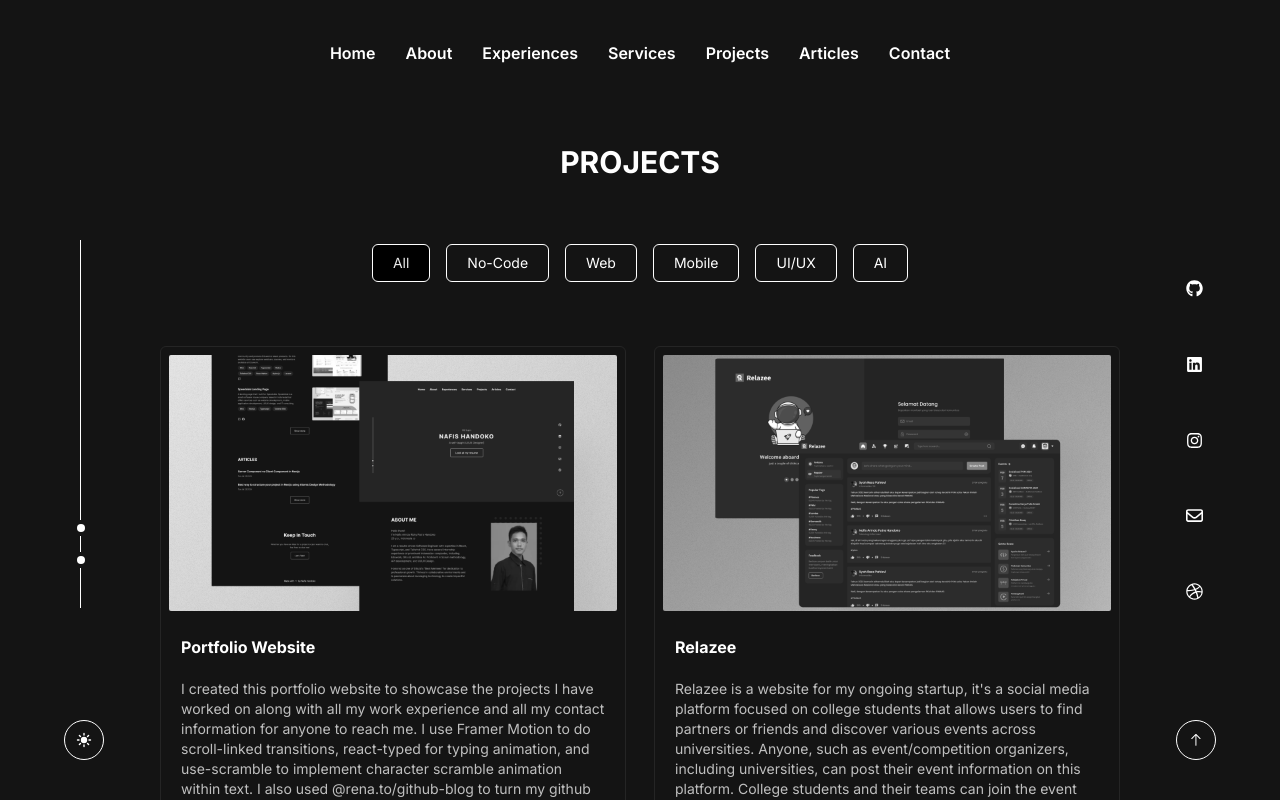
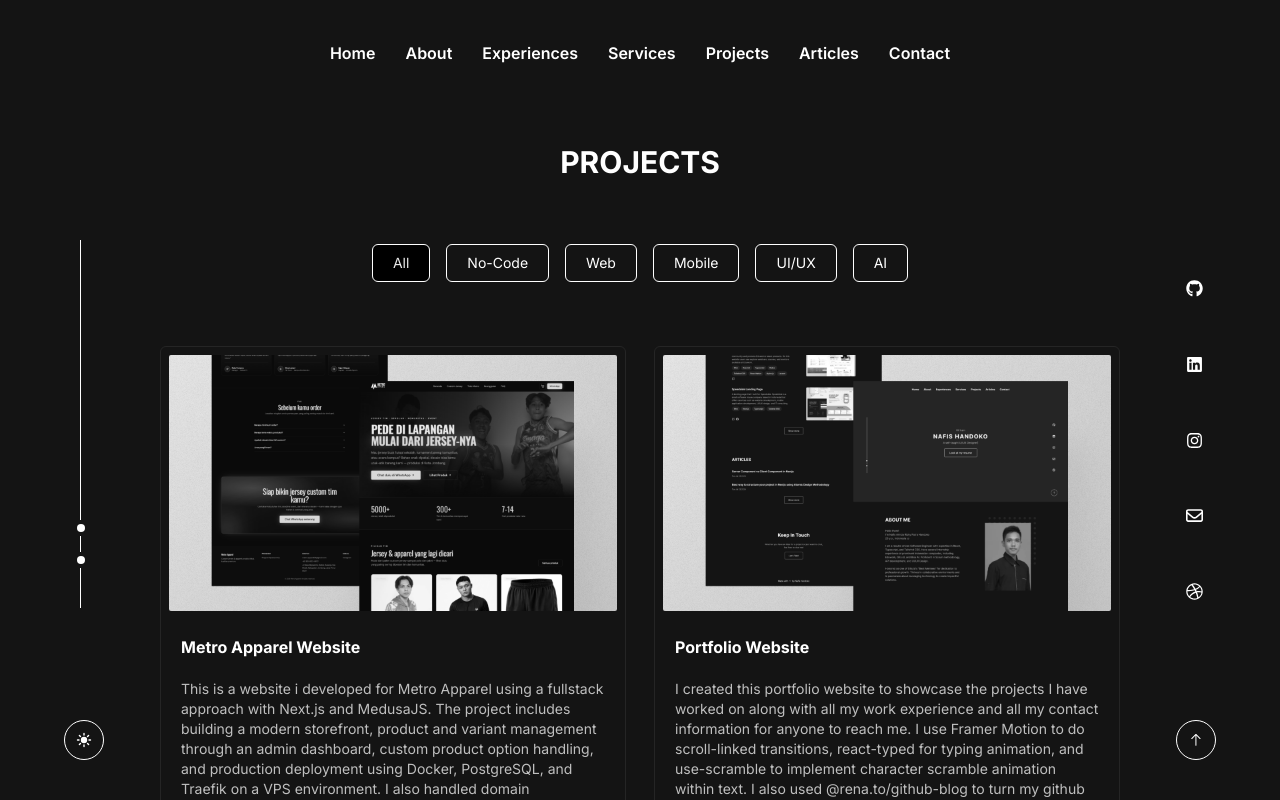
Before and after one commit to NafisHandoko/next-portfolio, a Next.js app: page /projects in a window 1280 px wide. Shown: the top 800 px of the page. Built offline with nearby package versions, Linux system fonts and the light colour scheme.

Commit message:
style: update projects

```diff
--- a/app/_data/projects.ts
+++ b/app/_data/projects.ts
@@ -1,4 +1,14 @@
 export const projectsData = [
+    {
+        name: 'Metro Apparel Website',
+        description: 'This is a website i developed for Metro Apparel using a fullstack approach with Next.js and MedusaJS. The project includes building a modern storefront, product and variant management through an admin dashboard, custom product option handling, and production deployment using Docker, PostgreSQL, and Traefik on a VPS environment. I also handled domain configuration, SSL setup, deployment, and handover documentation to ensure the website was ready for non-technical client operations.',
+        techStack: ['Web', 'UI/UX', 'Next.js', 'Typescript', 'Tailwind CSS', 'Framer Motion', 'Medusajs', 'Traefik', 'PostgreSQL', 'Docker'],
+        demoURL: 'https://metroapparel.web.id',
+        repoURL: 'https://github.com/NafisHandoko/metroapparel',
+        figmaURL: "",
+        dribbbleURL: '',
+        image: '/assets/images/portfolio/metroapparel.png'
+    },
     {
         name: 'Portfolio Website',
         description: 'I created this portfolio website to showcase the projects I have worked on along with all my work experience and all my contact information for anyone to reach me. I use Framer Motion to do scroll-linked transitions, react-typed for typing animation, and use-scramble to implement character scramble animation within text. I also used @rena.to/github-blog to turn my github issues into a blog CMS.',
```
Also changed, not shown: public/assets/images/portfolio/metroapparel.png (added).
